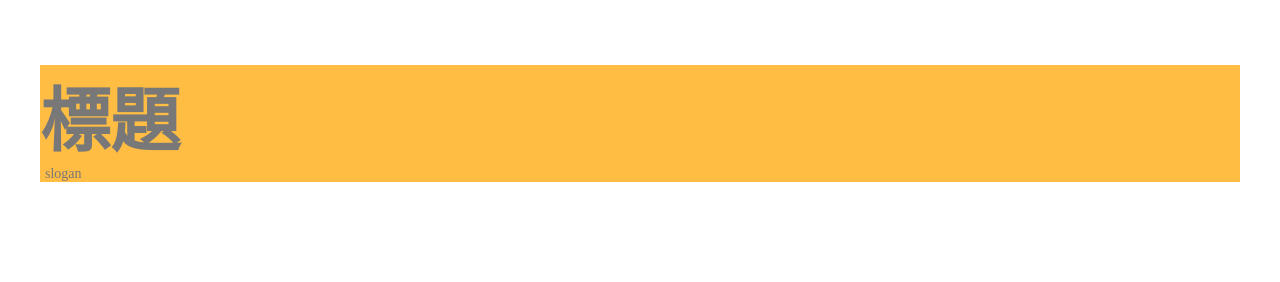
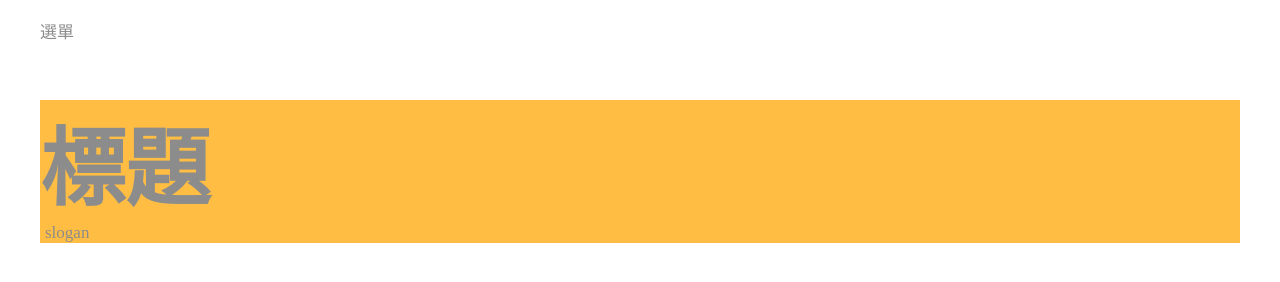
Before and after one commit to sexfat/dd106, a plain HTML site: page sass.html in a window 1280 px wide. Drawn offline with Linux system fonts and the light colour scheme.

Commit message:
add mixin

```diff
--- a/sass.html
+++ b/sass.html
@@ -9,6 +9,7 @@
 </head>
 
 <body>
+    <nav>選單</nav>
     <div class="wrappers">
         <h1>標題
             <span>slogan</span>
--- /dev/null
+++ b/sass/_var.scss
@@ -0,0 +1,3 @@
+$fontSize : 17px;
+$color : hsl(0, 0%, 55%);
+$fontFamily: 'arial'san-serif;
--- /dev/null
+++ b/sass/layout/_header.scss
@@ -0,0 +1,5 @@
+nav {
+width: 1200px;
+margin: 0 auto;
+background-color: #fff;
+}
--- a/sass/style.scss
+++ b/sass/style.scss
@@ -1,7 +1,5 @@
-$fontSize : 14px;
-$color : hsl(0, 0%, 47%);
-$fontFamily: 'arial'san-serif;
-
+@import 'var';
+@import 'layout/header';
 
 body {
     font-size: $fontSize;
@@ -18,8 +16,10 @@ div {
     width: 1200px;
     background-color: rgb(255, 189, 67);
     margin: 0 auto;
+
     h1 {
         font-size: $fontSize * 5;
+
         span {
             font-size: $fontSize;
             font-weight: 300;
@@ -30,10 +30,31 @@ div {
     }
 }
 
-
-
-
 h2 {
-
     font-size: $fontSize *4;
 }
+
+@mixin margins() {
+    margin: 20px;
+}
+
+@mixin marginAuto(){
+    .marginAuto {
+       margin: 0 auto;
+    }
+}
+
+@mixin paddings() {
+    padding: 20px;
+}
+
+.box-10 {
+    @include margins();
+    @include paddings();
+}
+
+.box-all {
+    @include paddings();
+}
+
+@include marginAuto();
```
Also changed, not shown: css/style.css, 1 other file.
